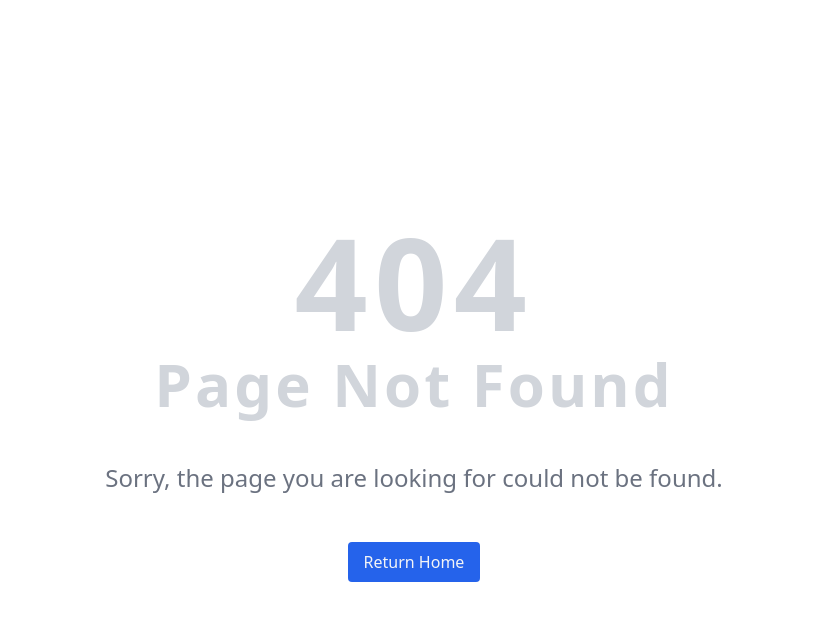
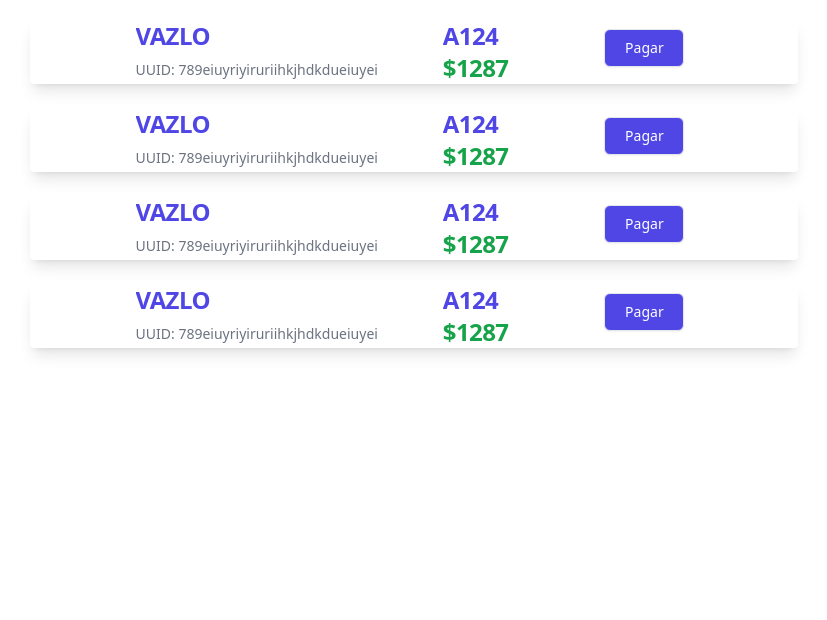
Before and after one commit to JI-Villalobos/luan-clients, a Next.js app: page /containers/BillContainer in a window 1280 px wide. Before the commit this address had no page. Shown: the top 620 px of the page, without its empty margins (226-1053 px from the left). Built offline with nearby package versions, Linux system fonts and the light colour scheme.

Commit message:
bill components

```diff
--- /dev/null
+++ b/pages/bills.tsx
@@ -0,0 +1,11 @@
+import Header from "./components/Header";
+import BillContainer from "./containers/BillContainer";
+
+export default function Bills() {
+  return (
+    <>
+      <Header />
+      <BillContainer />
+    </>
+  )
+}
--- /dev/null
+++ b/pages/components/Bill.tsx
@@ -0,0 +1,26 @@
+export default function Bill() {
+  return (
+    <div className="w-3/5 lg:flex lg:items-center lg:justify-center m-3 rounded shadow-lg">
+      <div className="min-w-0 w-2/5">
+        <h2 className="text-xl font-bold leading-7 text-indigo-600 sm:truncate sm:text-2xl sm:tracking-tight">VAZLO</h2>
+        <div className="mt-1 flex flex-col sm:mt-0 sm:flex-row sm:flex-wrap sm:space-x-6 items-center">
+          <div className="mt-2 flex items-center text-sm text-gray-500 mb-1">
+            UUID: 789eiuyriyiruriihkjhdkdueiuyei
+          </div>
+        </div>
+      </div>
+      <div className="min-w-0 w-1/5">
+        <h2 className="font-bold leading-7 text-indigo-600 sm:truncate sm:text-2xl sm:tracking-tight">A124</h2>
+        <h2 className="font-bold leading-7 text-green-600 sm:truncate sm:text-2xl sm:tracking-tight">$1287</h2>
+      </div>
+      <div className="flex lg:mt-0 lg:ml-2">
+        <span className="hidden sm:block">
+          <button type="button" className="w-20  mr-2 mb-2 items-center rounded-md border  bg-indigo-600 px-4 py-2 text-sm font-medium text-white shadow-sm hover:bg-indigo-400 focus:outline-none focus:ring-2 focus:ring-indigo-500 focus:ring-offset-2"
+          >
+            Pagar
+          </button>
+        </span>
+      </div>
+    </div>
+  )
+}
--- a/pages/components/Header.tsx
+++ b/pages/components/Header.tsx
@@ -1,3 +1,4 @@
+import Link from "next/link"
 import { useRouter } from "next/router"
 
 export default function Header() {
@@ -17,7 +18,7 @@ export default function Header() {
                             <button
                                 type="button"
                                 className="inline-flex items-center justify-center rounded-md bg-white p-2 text-gray-400 hover:bg-gray-100 hover:text-gray-500 focus:outline-none focus:ring-2 focus:ring-inset focus:ring-indigo-500" aria-expanded="false"
-                                >
+                            >
                                 <span className="sr-only">Open menu</span>
                             </button>
                         </div>
@@ -27,11 +28,13 @@ export default function Header() {
                             <a href="https://detailed-emmental-186.notion.site/Clientes-Purificadora-Luan-fba2dac4bcef49fb87e737f72df2957f" className="text-base font-medium text-gray-500 hover:text-gray-900">Documentación</a>
                         </nav>
                         <div className="hidden items-center justify-end md:flex md:flex-1 lg:w-0">
-                            <a href="#" className="whitespace-nowrap text-base font-medium text-gray-500 hover:text-gray-900">Complementos</a>
+                            <Link href='/bills' className="whitespace-nowrap text-base font-medium text-gray-500 hover:text-gray-900">
+                                Facturas
+                            </Link>
                             <button
                                 className="ml-8 inline-flex items-center justify-center whitespace-nowrap rounded-md border border-transparent bg-indigo-600 px-4 py-2 text-base font-medium text-white shadow-sm hover:bg-indigo-700"
                                 onClick={() => router.push("/new")}
-                                >
+                            >
                                 +Cliente
                             </button>
                         </div>
--- /dev/null
+++ b/pages/containers/BillContainer.tsx
@@ -0,0 +1,12 @@
+import Bill from "../components/Bill";
+
+export default function BillContainer() {
+  return (
+    <div className='flex flex-col items-center justify-center mt-2'>
+      <Bill />
+      <Bill />
+      <Bill />
+      <Bill />
+    </div>
+  )
+}
```
